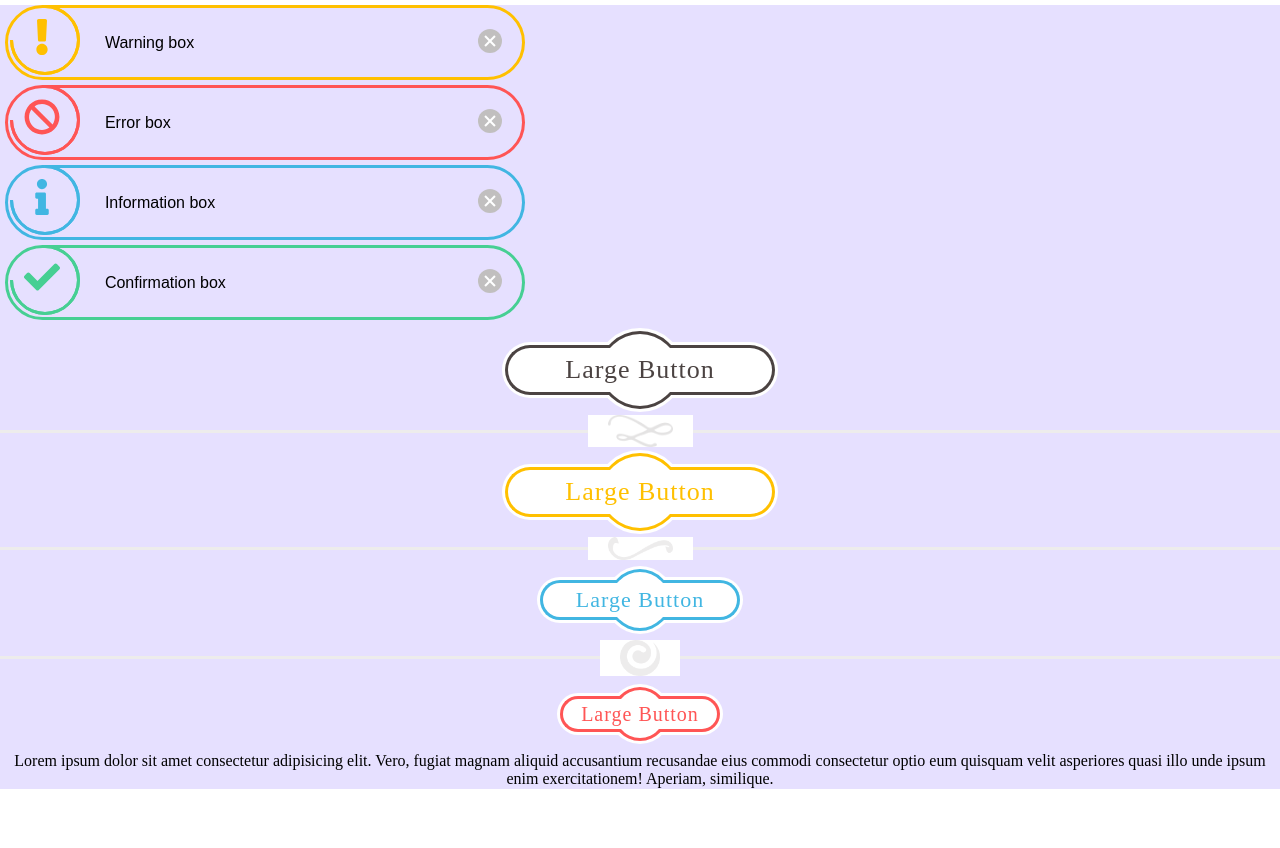
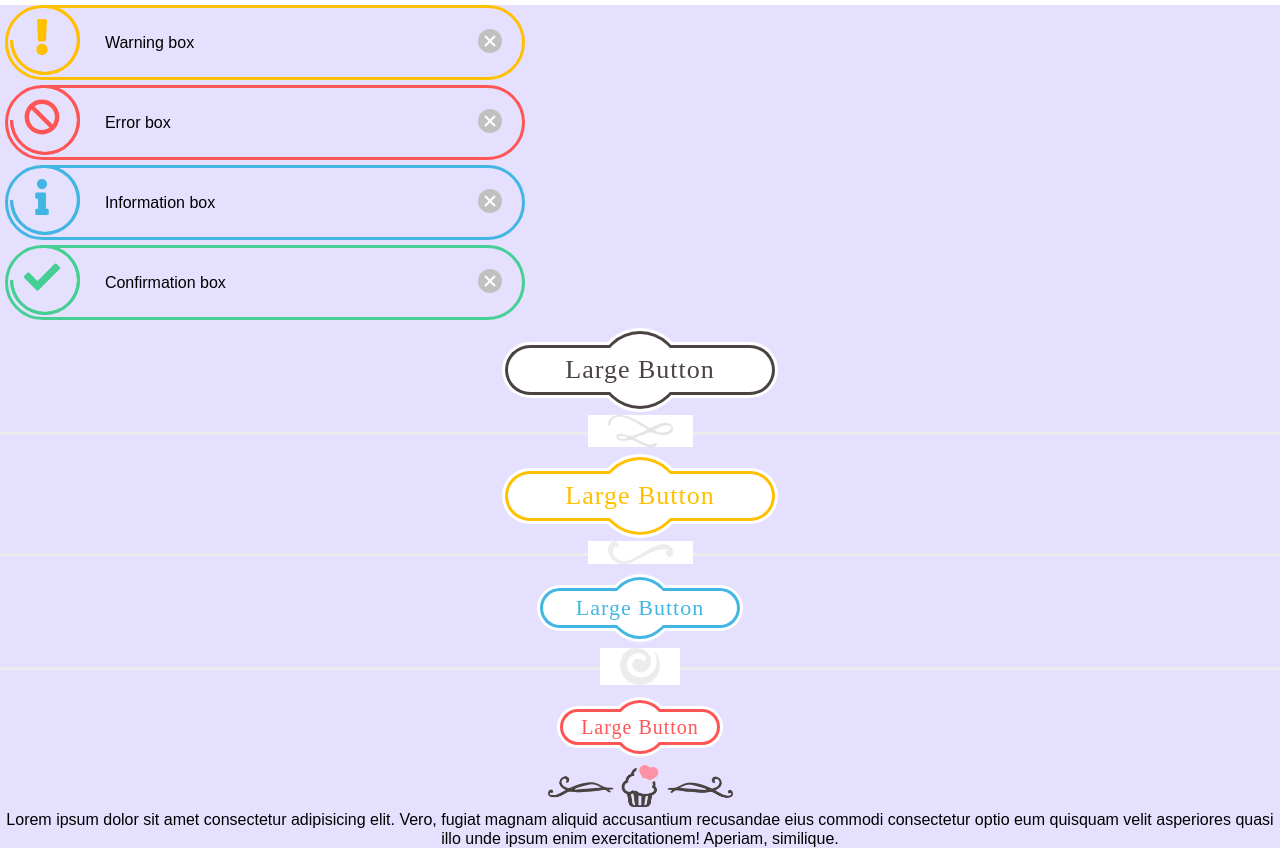
Before and after one commit to kosbog/fairy-cake-corp, a React app: page / in a window 1280 px wide. Before the commit the page ends 800 px from the top, so only its background shows below. Built offline with nearby package versions, Linux system fonts and the light colour scheme; a web font is replaced by a local one.

Commit message:
wip: styling components

```diff
--- a/src/assets/styles/_buttons.scss
+++ b/src/assets/styles/_buttons.scss
@@ -7,13 +7,14 @@
     border: 0;
     display: inline-block;
     font-weight: 500;
+    font-family: $primary-font;
     text-align: center;
     letter-spacing: 1px;
     white-space: nowrap;
     border-radius: 30px;
     position: relative;
     z-index: 1;
-    transition: background-color 0.5s;
+    transition: color 0.5s;
     color: $primary-color;
     line-height: 40px;
     &:before,
@@ -56,7 +57,6 @@
             left: 50%;
             border: 3px solid;
             border-radius: 50%;
-            transition: background-color 0.5s;
         }
         &:first-child {
             &:before {
--- a/src/assets/styles/_common.scss
+++ b/src/assets/styles/_common.scss
@@ -3,7 +3,7 @@
 * {
     position: relative;
     box-sizing: border-box;
-    font-family: $primary-font;
+    font-family: $secondary-font;
 }
 
 html,
--- a/src/assets/styles/_dividers.scss
+++ b/src/assets/styles/_dividers.scss
@@ -17,17 +17,29 @@
         border-color: $divider-color;
     }
     img {
-        width: 85px;
-        display: block;
         margin: auto;
         padding: 0 20px;
         background: $default-color;
-        &.line ,
-        &.crossline {
+    }
+    &.line,
+    &.crossline {
+        img {
             width: 105px;
         }
-        &.spiral {
+    }
+    &.spiral {
+        img {
             width: 80px;
         }
     }
+    &.title {
+        img {
+            width: 225px;
+            background-color: transparent;
+        }
+        &:before {
+            @extend %after-before;
+            border: 0;
+        }
+    }
 }
--- a/src/components/Home.tsx
+++ b/src/components/Home.tsx
@@ -3,10 +3,9 @@ import Alert from "./common/Alert";
 import Divider from "./common/Divider";
 import Button from "./common/Button";
 const divider1 = require("../assets/images/divider_1.png");
-
 const divider2 = require("../assets/images/divider_2.png");
-
 const divider3 = require("../assets/images/divider_3.png");
+const divider4 = require("../assets/images/divider_4.png");
 
 class Home extends React.Component<{}, {}> {
     constructor(props: {}) {
@@ -33,6 +32,7 @@ class Home extends React.Component<{}, {}> {
                     <Button size={"medium"} type={"info"} />
                     <Divider type={"spiral"} imgSrc={divider3} />
                     <Button size={"small"} type={"error"} />
+                    <Divider type={"title"} imgSrc={divider4} />
                     <p> Lorem ipsum dolor sit amet consectetur adipisicing elit.
                         Vero, fugiat magnam aliquid accusantium recusandae eius commodi
                         consectetur optio eum quisquam velit asperiores quasi illo unde
--- a/src/components/common/Divider.tsx
+++ b/src/components/common/Divider.tsx
@@ -7,8 +7,8 @@ interface IProps {
 
 const Divider = ({ type, imgSrc }: IProps) => {
     return (
-        <div className="divider">
-            <img src={imgSrc} alt="divider" className={type} />
+        <div className={`divider ${type}`}>
+            <img src={imgSrc} alt="divider" />
         </div>
     );
 };
```
